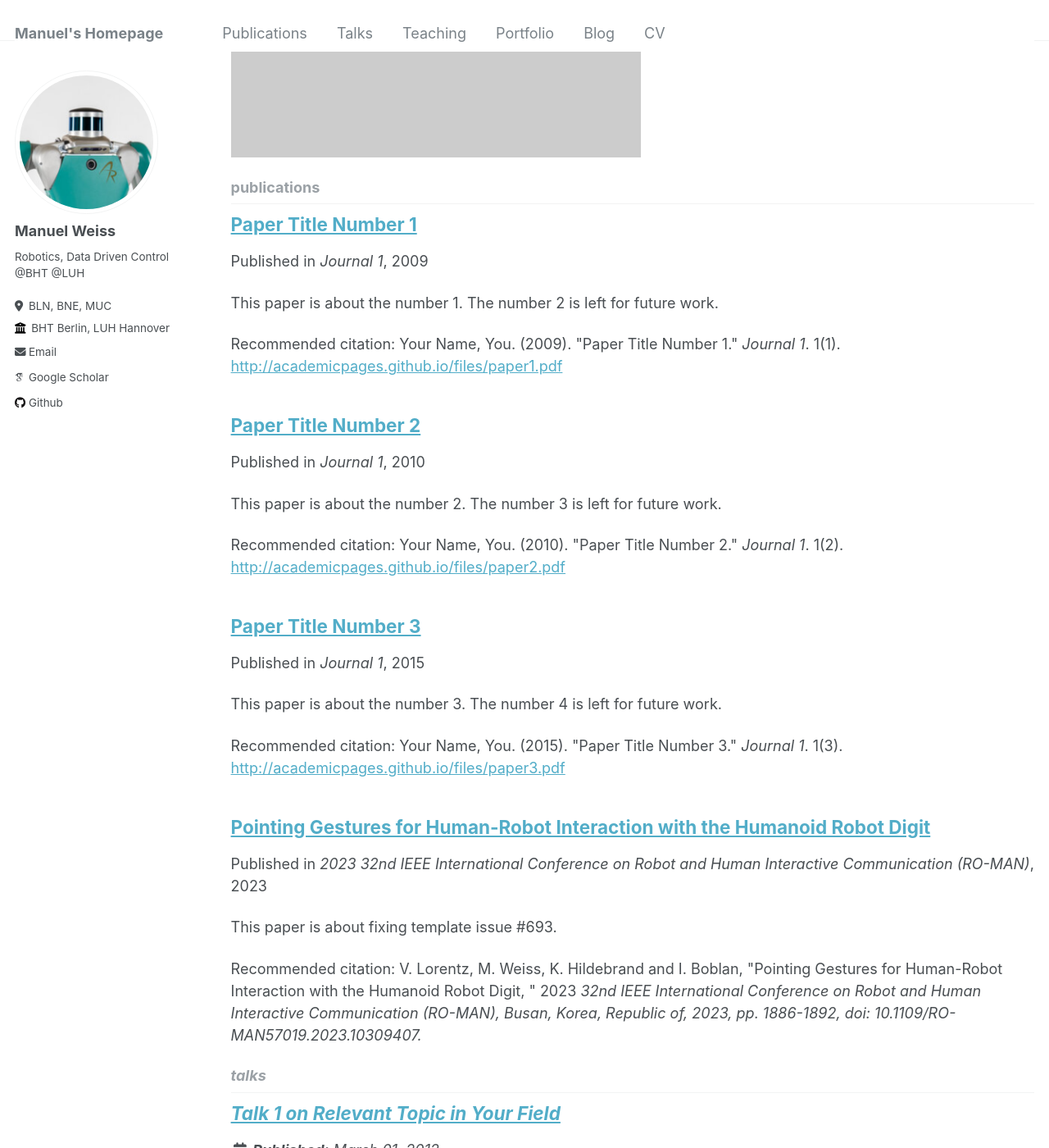
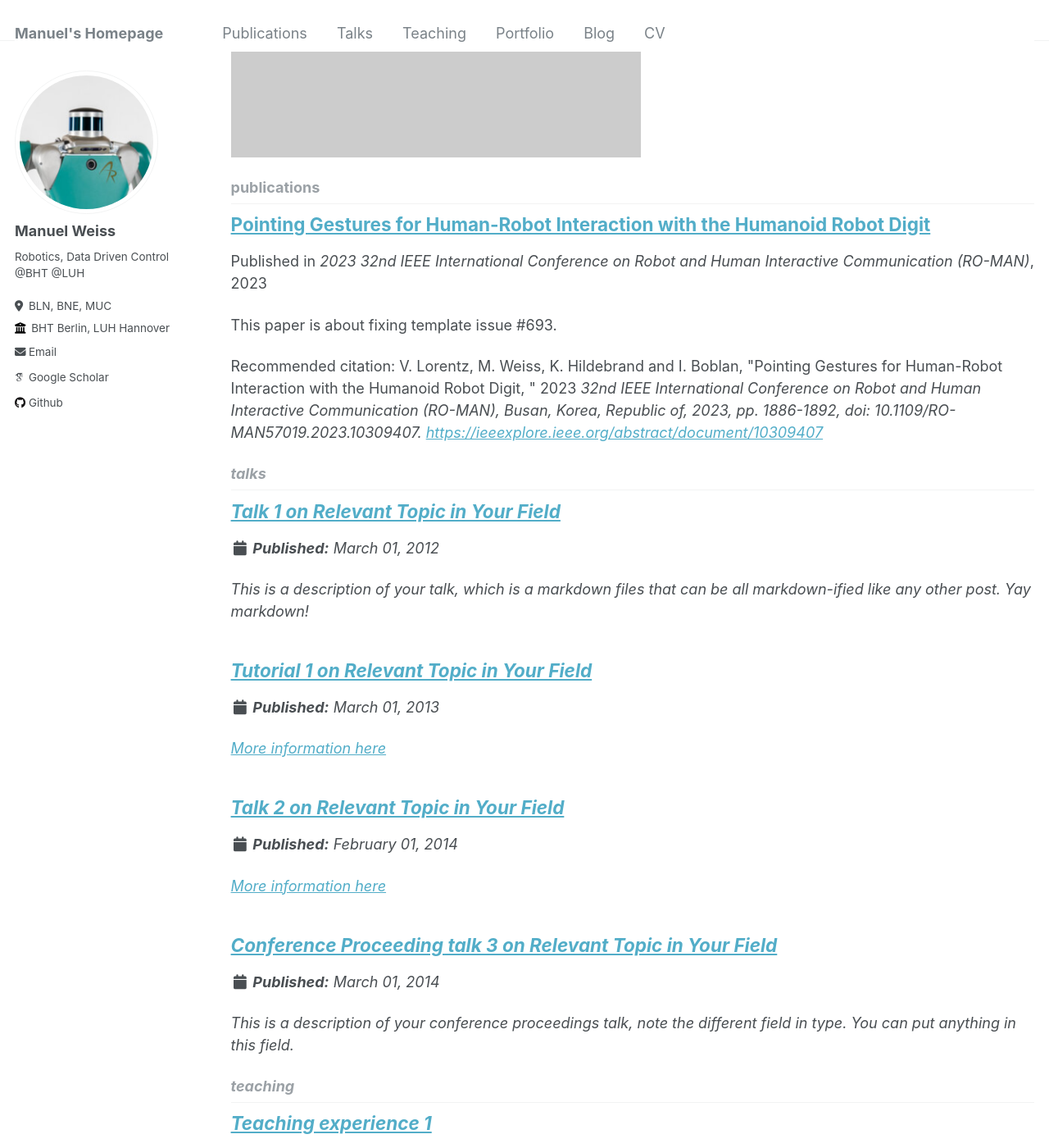
Before and after one commit to ma-weiss/ma-weiss.github.io, a Jekyll site: the page built from _pages/collection-archive.html, in a window 1280 px wide and 1400 px high, scrolled down 880 px. Shown: the whole window at 82% size. Built offline with Jekyll 4.4.1, drawn with Linux system fonts in a browser that asks for light colours; some web fonts are replaced.

Commit message:
update pub

```diff
--- a/_publications/2009-10-01-paper-title-number-1.md
+++ /dev/null
@@ -1,12 +0,0 @@
----
-title: "Paper Title Number 1"
-collection: publications
-permalink: /publication/2009-10-01-paper-title-number-1
-excerpt: 'This paper is about the number 1. The number 2 is left for future work.'
-date: 2009-10-01
-venue: 'Journal 1'
-paperurl: 'http://academicpages.github.io/files/paper1.pdf'
-citation: 'Your Name, You. (2009). &quot;Paper Title Number 1.&quot; <i>Journal 1</i>. 1(1).'
----
-
-The contents above will be part of a list of publications, if the user clicks the link for the publication than the contents of section will be rendered as a full page, allowing you to provide more information about the paper for the reader. When publications are displayed as a single page, the contents of the above "citation" field will automatically be included below this section in a smaller font.
--- a/_publications/2010-10-01-paper-title-number-2.md
+++ /dev/null
@@ -1,12 +0,0 @@
----
-title: "Paper Title Number 2"
-collection: publications
-permalink: /publication/2010-10-01-paper-title-number-2
-excerpt: 'This paper is about the number 2. The number 3 is left for future work.'
-date: 2010-10-01
-venue: 'Journal 1'
-paperurl: 'http://academicpages.github.io/files/paper2.pdf'
-citation: 'Your Name, You. (2010). &quot;Paper Title Number 2.&quot; <i>Journal 1</i>. 1(2).'
----
-
-The contents above will be part of a list of publications, if the user clicks the link for the publication than the contents of section will be rendered as a full page, allowing you to provide more information about the paper for the reader. When publications are displayed as a single page, the contents of the above "citation" field will automatically be included below this section in a smaller font.
--- a/_publications/2015-10-01-paper-title-number-3.md
+++ /dev/null
@@ -1,12 +0,0 @@
----
-title: "Paper Title Number 3"
-collection: publications
-permalink: /publication/2015-10-01-paper-title-number-3
-excerpt: 'This paper is about the number 3. The number 4 is left for future work.'
-date: 2015-10-01
-venue: 'Journal 1'
-paperurl: 'http://academicpages.github.io/files/paper3.pdf'
-citation: 'Your Name, You. (2015). &quot;Paper Title Number 3.&quot; <i>Journal 1</i>. 1(3).'
----
-
-The contents above will be part of a list of publications, if the user clicks the link for the publication than the contents of section will be rendered as a full page, allowing you to provide more information about the paper for the reader. When publications are displayed as a single page, the contents of the above "citation" field will automatically be included below this section in a smaller font.
```
Also changed, not shown: _publications/2023-08-29-digit-pointing.md (+1 -1 lines).
